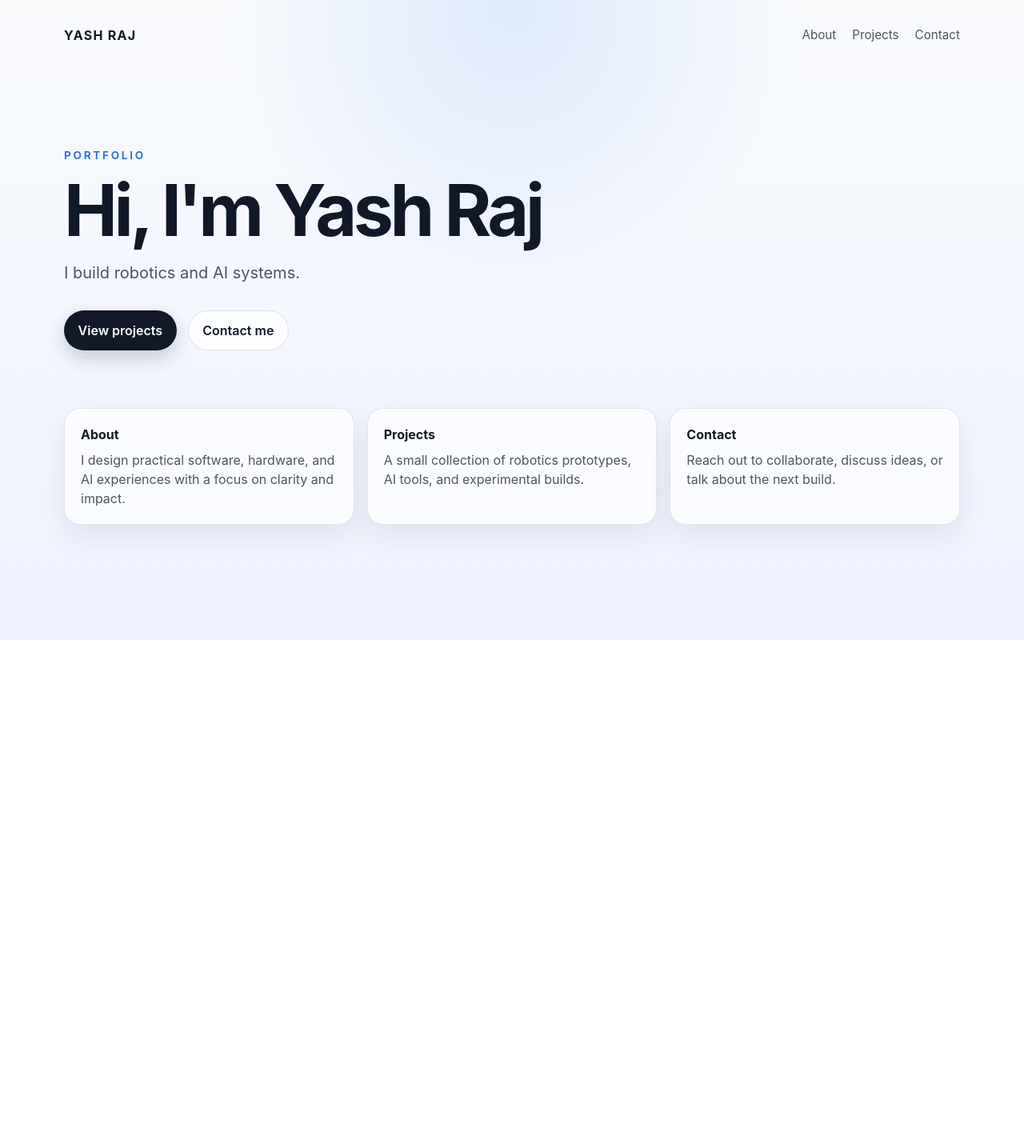
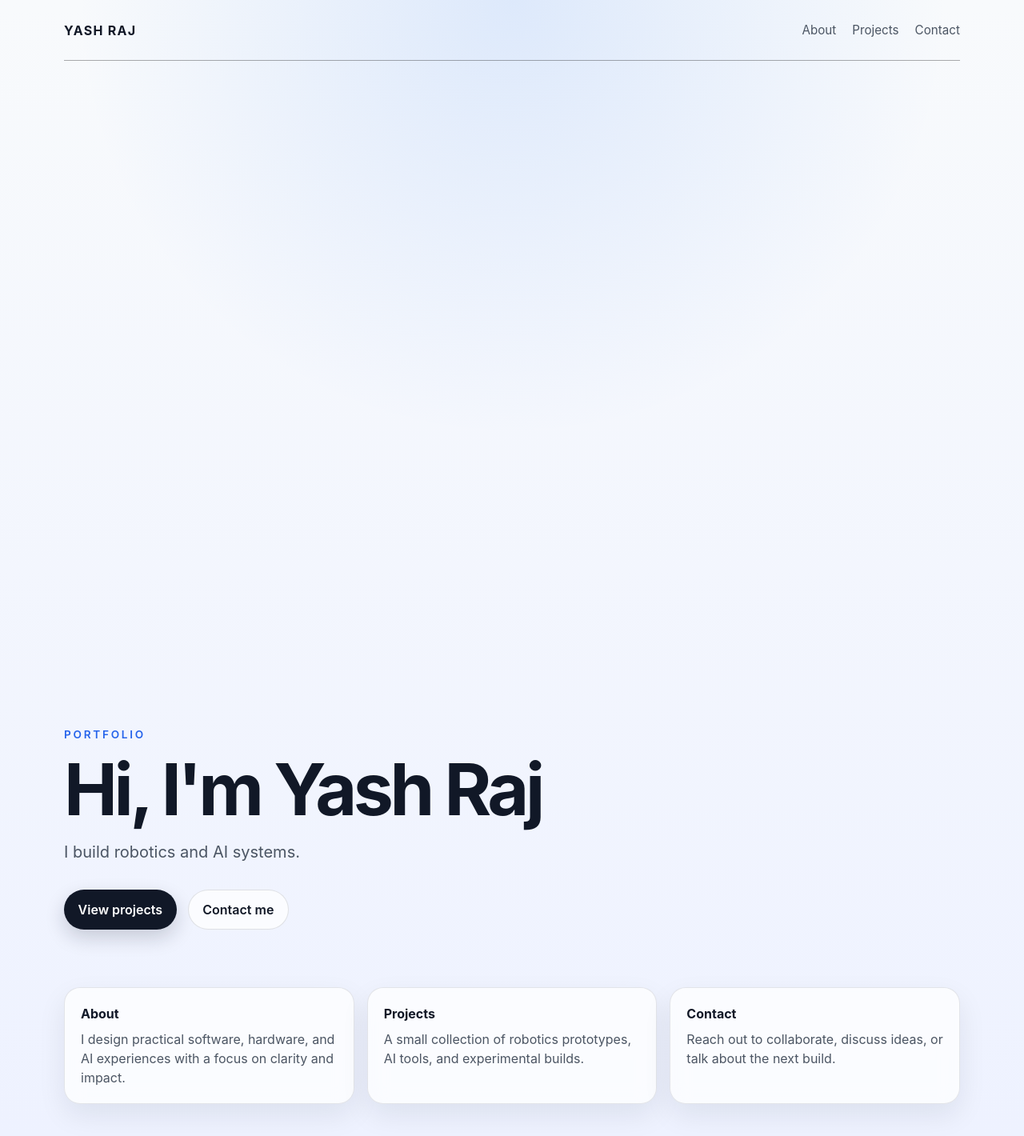
Before and after one commit to YashRajRobotics/yash-raj-portfolio-website-v2, a React (Vite) app: page / in a window 1280 px wide. Shown: the whole page at 80% size. Before the commit the page ends 800 px from the top, so only its background shows below. Built offline with nearby package versions, Linux system fonts and the light colour scheme.

Commit message:
Few 1st Page Updates

```diff
--- a/src/App.tsx
+++ b/src/App.tsx
@@ -21,7 +21,8 @@ function App() {
         </nav>
       </header>
 
-      <main className="hero" id="home">
+      <div className="next-page-content" id="home">
+        <main className="hero">
           <p className="eyebrow">Portfolio</p>
           <h1>Hi, I&apos;m Yash Raj</h1>
           <p className="subtitle">I build robotics and AI systems.</p>
@@ -62,6 +63,7 @@ function App() {
           </article>
         </section>
       </div>
+    </div>
   )
 }
 
--- a/src/index.css
+++ b/src/index.css
@@ -49,11 +49,32 @@ a {
 }
 
 .topbar {
+  position: fixed;
+  top: 0;
+  left: 50%;
+  transform: translateX(-50%);
+  width: min(1120px, calc(100% - 2rem));
+  z-index: 20;
   display: flex;
   align-items: center;
   justify-content: space-between;
   gap: 1rem;
-  padding: 0.75rem 0 2.5rem;
+  padding: 1.625rem 0;
+}
+
+.topbar::after {
+  content: '';
+  position: absolute;
+  left: 0;
+  right: 0;
+  bottom: 0;
+  height: 1px;
+  background: rgba(0, 0, 0, 0.32);
+}
+
+.next-page-content {
+  margin-top: 100vh;
+  margin-top: 100svh;
 }
 
 .brand {
@@ -181,6 +202,7 @@ h1 {
   }
 
   .topbar {
+    width: min(100% - 1rem, 1120px);
     align-items: flex-start;
     flex-direction: column;
     padding-bottom: 2rem;
```
Lines whose indentation alone changed are shown as unchanged.
